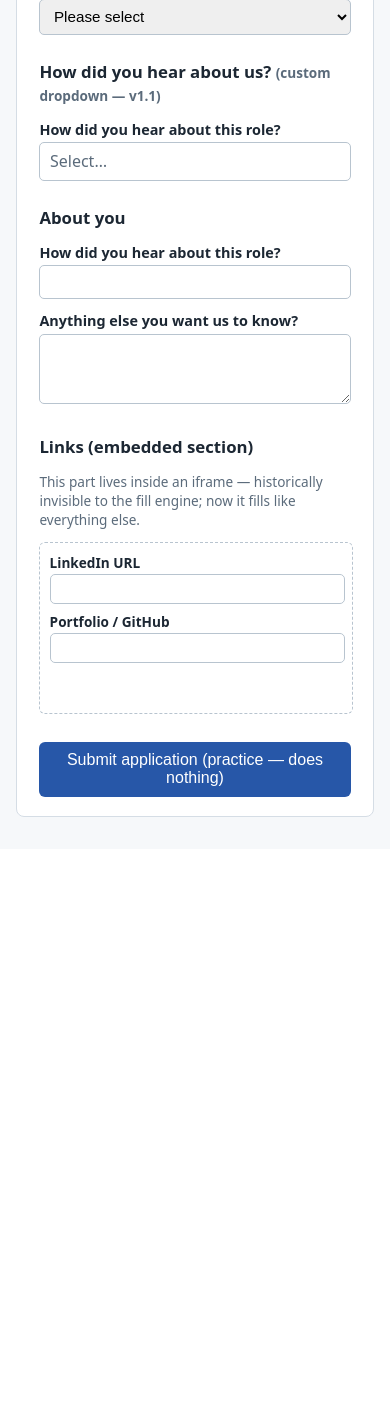
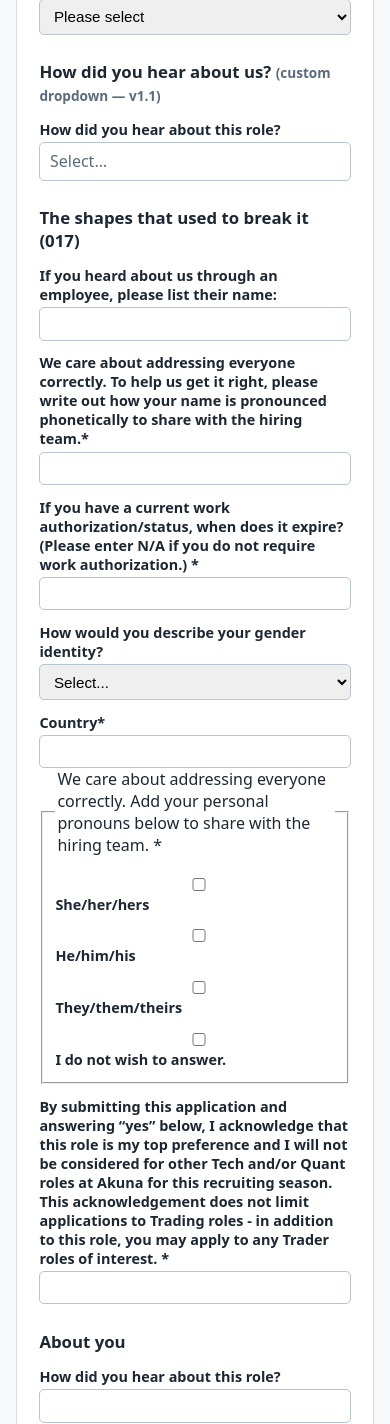
Before and after one commit to abhibattula/JOB-SEARCH-PLATFORM, a FastAPI app: page /practice/apply in a window 390 px wide. Shown: the part 1218-2642 px from the top of the page. Before the commit the page ends 2035 px from the top, so only its background shows below. Run offline with FastAPI, Linux system fonts and the light colour scheme; data that the repository does not hold is empty; some libraries are stand-ins or nearby versions.

Commit message:
test(017): the practice fixture reproduces the live Akuna form
T001/T002  the shapes that broke on 2026-07-28, side by side in one page: a
      "please list THEIR name" field, "how your name is pronounced
      phonetically", a free-text work-authorization EXPIRY question, a gender
      select worded Man/Woman (not Male/Female), Country, a pronoun checkbox
      group sharing one legend, and a React-select control whose 400-character
      binding-acknowledgement label sits on a nested search input.

The beacon reports the attached file's real name and size, every one of those
field values, and how many pronoun members are checked — extension-opened tabs
have no Playwright handle, so this self-report is the only way the E2E can
prove each defect is dead rather than merely absent from a unit test.

1440 fast tests pass.

Co-Authored-By: Claude Opus 5 (1M context) <noreply@anthropic.com>
Claude-Session: https://claude.ai/code/session_01MS8P2NYaXY3tY81zXeM5e3

```diff
--- a/web/templates/practice_apply.html
+++ b/web/templates/practice_apply.html
@@ -102,6 +102,77 @@
       })();
     </script>
 
+    <h2>The shapes that used to break it (017)</h2>
+
+    <label for="their_name">If you heard about us through an employee, please
+      list their name:</label>
+    <input id="their_name" name="their_name" type="text">
+
+    <label for="phonetic_name">We care about addressing everyone correctly. To
+      help us get it right, please write out how your name is pronounced
+      phonetically to share with the hiring team.*</label>
+    <input id="phonetic_name" name="phonetic_name" type="text">
+
+    <label for="work_auth_expiry">If you have a current work
+      authorization/status, when does it expire? (Please enter N/A if you do
+      not require work authorization.) *</label>
+    <input id="work_auth_expiry" name="work_auth_expiry" type="text">
+
+    <label for="gender_select">How would you describe your gender identity?</label>
+    <select id="gender_select" name="gender_select">
+      <option value="">Select...</option>
+      <option>Man</option>
+      <option>Woman</option>
+      <option>Non-binary</option>
+      <option>Prefer not to say</option>
+    </select>
+
+    <label for="country">Country*</label>
+    <input id="country" name="country" type="text">
+
+    <fieldset>
+      <legend>We care about addressing everyone correctly. Add your personal
+        pronouns below to share with the hiring team. *</legend>
+      <label><input type="checkbox" name="pronouns" value="She/her/hers"> She/her/hers</label>
+      <label><input type="checkbox" name="pronouns" value="He/him/his"> He/him/his</label>
+      <label><input type="checkbox" name="pronouns" value="They/them/theirs"> They/them/theirs</label>
+      <label><input type="checkbox" name="pronouns" value="I do not wish to answer."> I do not wish to answer.</label>
+    </fieldset>
+
+    <!-- A React-select shaped control: the wrapper is the field, the search
+         input inside it is part of the widget. Before 017 both were captured
+         and the inner input inherited this 400-character label. -->
+    <label for="ack-input">By submitting this application and answering
+      &ldquo;yes&rdquo; below, I acknowledge that this role is my top
+      preference and I will not be considered for other Tech and/or Quant
+      roles at Akuna for this recruiting season. This acknowledgement does not
+      limit applications to Trading roles - in addition to this role, you may
+      apply to any Trader roles of interest. *</label>
+    <div class="select__control" id="ack-control" role="combobox"
+         aria-haspopup="listbox" aria-expanded="false">
+      <span class="select__singleValue" id="ack-value"></span>
+      <input id="ack-input" class="select__input" autocomplete="off">
+    </div>
+    <div class="select__menu" role="listbox" id="ack-menu" style="display:none">
+      <div class="select__option" role="option">Yes</div>
+      <div class="select__option" role="option">No</div>
+    </div>
+    <script>
+      (function () {
+        var control = document.getElementById('ack-control');
+        var menu = document.getElementById('ack-menu');
+        var value = document.getElementById('ack-value');
+        control.addEventListener('click', function () {
+          menu.style.display = menu.style.display === 'none' ? '' : 'none';
+        });
+        menu.addEventListener('click', function (evt) {
+          if (!evt.target.matches('.select__option')) { return; }
+          value.textContent = evt.target.textContent;
+          menu.style.display = 'none';
+        });
+      })();
+    </script>
+
     <div id="delayed-section">
       <p class="hint">… more questions loading (this section renders 1.5s
         late, like a real script-driven form) …</p>
@@ -142,6 +213,21 @@
             eeo_value: (eeo || {}).value || '',
             eeo_flag: (eeo && eeo.dataset.jeFlag) || '',
             panel: !!document.getElementById('je-companion-overlay-host'),
+            // 017: the defects from the live Akuna run, observable.
+            resume_filename: ((document.getElementById('resume') || {}).files
+                              || [{}])[0] ? document.getElementById('resume').files[0].name : '',
+            resume_size: ((document.getElementById('resume') || {}).files
+                          || [{}])[0] ? document.getElementById('resume').files[0].size : 0,
+            their_name: (document.getElementById('their_name') || {}).value || '',
+            phonetic_name: (document.getElementById('phonetic_name') || {}).value || '',
+            work_auth_expiry: (document.getElementById('work_auth_expiry') || {}).value || '',
+            country: (document.getElementById('country') || {}).value || '',
+            gender_value: (document.getElementById('gender_select') || {}).value || '',
+            ack_typed: (document.getElementById('ack-input') || {}).value || '',
+            ack_value: (document.getElementById('ack-value') || {}).textContent || '',
+            pronouns_checked: Array.prototype.filter.call(
+              document.querySelectorAll('input[name=pronouns]'),
+              function (el) { return el.checked; }).length,
           }),
         });
       } catch (e) { /* fixture beacon only */ }
```
Also changed, not shown: specs/017-truthful-fill/tasks.md (+3 -3 lines), tests/test_web.py (+47 -0 lines).
